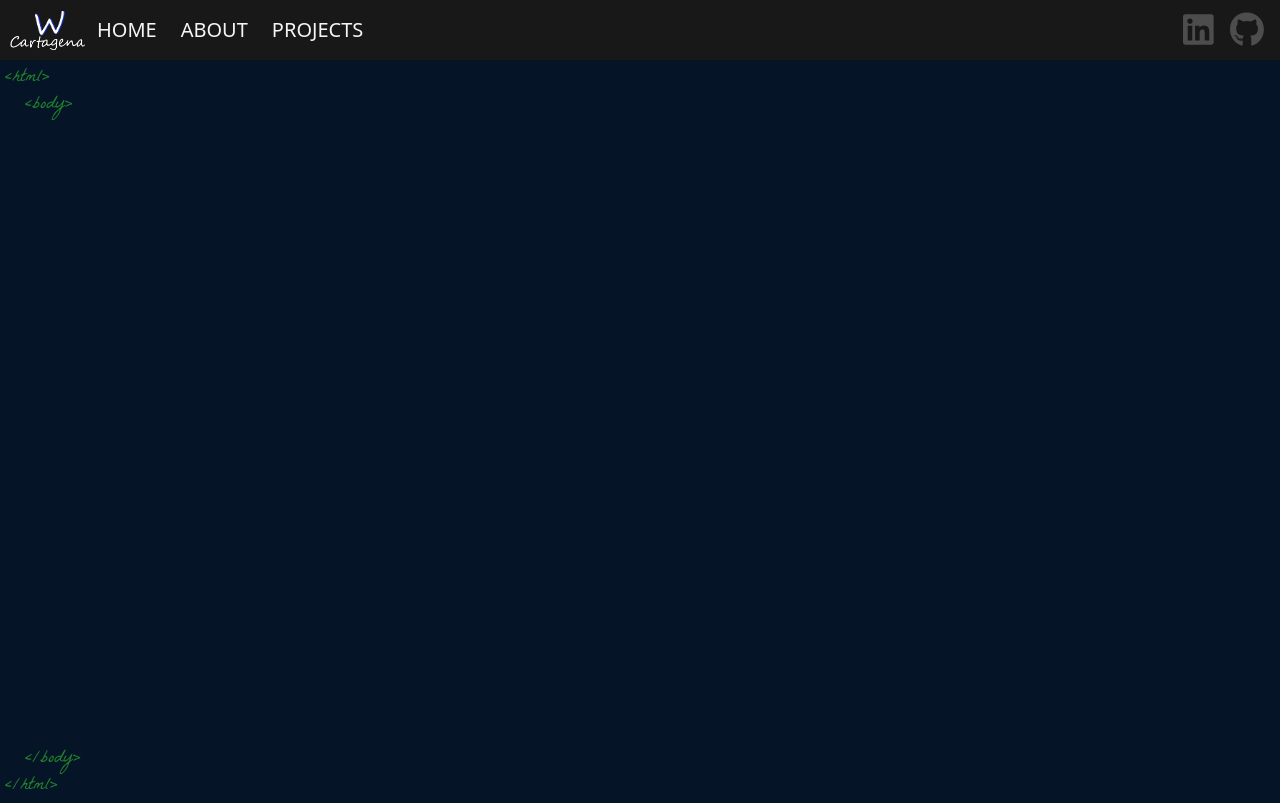
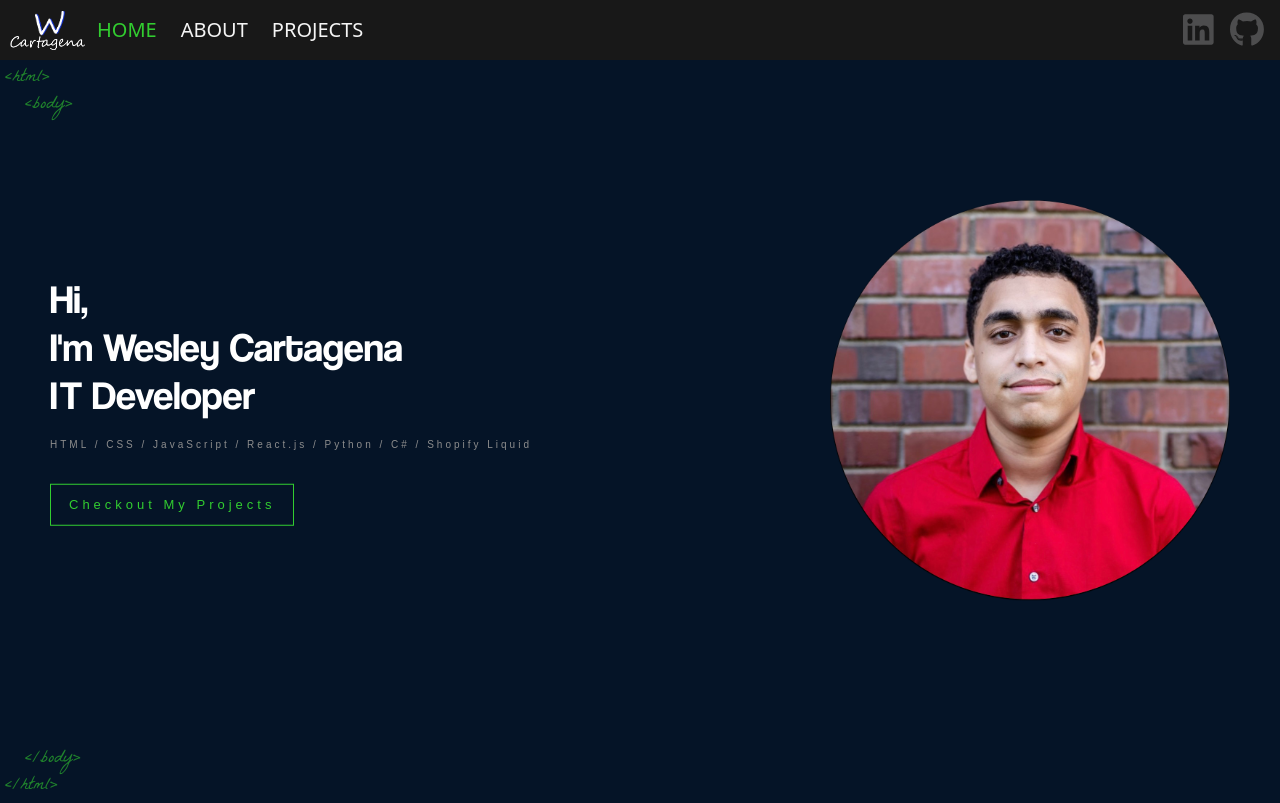
Before and after one commit to WesleyCartagena/WesleyCartagena.github.io, a React (Create React App) app: page /#/ in a window 1280 px wide. Built offline with nearby package versions, Linux system fonts and the light colour scheme.

Commit message:
Rebuilt homepage to use React Bootstrap

```diff
--- a/src/App.js
+++ b/src/App.js
@@ -13,10 +13,10 @@ function App() {
     <>
       <Routes>
         <Route path="/" element={<Layout />}>
-           {/*<Route index element={<Home />} />*/}
-           {/*<Route path="about" element={<About/>}/>*/}
+           <Route index element={<Home />} />
+           <Route path="about" element={<About/>}/>
           {/*<Route path="/contact" element={<Contact/>}/>*/}
-           {/*<Route path="/Projects" element={<Projects/>}/>*/}
+           <Route path="/Projects" element={<Projects/>}/>
         </Route>
       </Routes>
     </>
--- a/src/App.scss
+++ b/src/App.scss
@@ -23,9 +23,7 @@ textarea {
   font-family: 'Helvetica Neue';
 }
 
-body {
-  overflow: hidden; /* Prevent scrolling */
-}
+
 
 /* Optionally, you can hide scroll bars on specific elements */
 /* For Webkit (Chrome, Safari, Opera) */
--- a/src/components/Home/index.js
+++ b/src/components/Home/index.js
@@ -15,29 +15,60 @@ const Home = () => {
         }, 4000)
         return () => clearTimeout()
     }, []);
+    const [isMobile, setIsMobile] = useState(false);
 
+    useEffect(() => {
+      const handleResize = () => {
+        setIsMobile(window.innerWidth <= 767);
+      };
+
+      handleResize(); // Call initially to set isMobile state
+      window.addEventListener('resize', handleResize);
+
+      return () => {
+        window.removeEventListener('resize', handleResize);
+      };
+    }, []);
     return(
-
-        <section className="container home-page">
-            <div className="text-zone" id="text">
+       <>
+            {isMobile ? (
+                <div className="home-page-container-mobile">
+                    <div>
+                        <img className="" src={profile} id="profilePic" alt="profile" />
+                    </div>
+                    <div className="" id="text">
                         <h1>
                             <span className={letterClass}>Hi,</span>
-                <br/>
+                            <br />
                             <span className={`${letterClass} _13`}>I'm</span>
-                <AnimatedLetters letterClass={letterClass}
-                strArray={nameArray}
-                idx={15}/>
+                            <AnimatedLetters letterClass={letterClass} strArray={nameArray} idx={15} />
                             <br />
-                <AnimatedLetters letterClass={letterClass}
-                strArray={jobArray}
-                idx={22}/>
+                            <AnimatedLetters letterClass={letterClass} strArray={jobArray} idx={22} />
                         </h1>
-                <h2>Developer / HTML / CSS /  JavaScript / React JS / Python / Shopify Liquid</h2>
+                        <h2>HTML / CSS / JavaScript / React.js / Python / C# / Shopify Liquid</h2>
                         <Link to="projects" className="flat-button">Checkout My Projects</Link>
                     </div>
-            <img className = "text-zone" src = {profile} id = "pic" alt = "profile"/>
-        </section>
-
+                </div>
+            ) : (
+                <div className="home-page-container d-flex flex-row">
+                    <div className="text-zone position-absolute top-50 start-0 translate-middle-y" id="text">
+                        <h1>
+                            <span className={letterClass}>Hi,</span>
+                            <br />
+                            <span className={`${letterClass} _13`}>I'm</span>
+                            <AnimatedLetters letterClass={letterClass} strArray={nameArray} idx={15} />
+                            <br />
+                            <AnimatedLetters letterClass={letterClass} strArray={jobArray} idx={22} />
+                        </h1>
+                        <h2>HTML / CSS / JavaScript / React.js / Python / C# / Shopify Liquid</h2>
+                        <Link to="projects" className="flat-button">Checkout My Projects</Link>
+                    </div>
+                    <div>
+                        <img className="position-absolute top-50 end-0 translate-middle-y" src={profile} id="profilePic" alt="profile" />
+                    </div>
+                </div>
+            )}
+        </>
     );
 
 }
--- a/src/components/Home/index.scss
+++ b/src/components/Home/index.scss
@@ -1,4 +1,156 @@
-.container.home-page{
+.home-page-container{
+  .text-zone{
+
+  }
+  h1{
+    color: white;
+    font-size: 53px;
+    margin: 0;
+    font-family: 'Coolvetica';
+    font-weight: 400;
+  }
+  h2{
+    color: #8d8d8d;
+    margin-top: 20px;
+    font-weight: 400;
+    font-size: 11px;
+    font-family: sans-serif;
+    letter-spacing: 3px;
+    animation: fadeIn 1s 1.8s backwards;
+  }
+  .flat-button {
+    color: #32CD30;
+    font-size: 13px;
+    font-weight: 400;
+    letter-spacing: 4px;
+    font-family: sans-serif;
+    text-decoration: none;
+    padding: 10px 18px;
+    border: 1px solid #32CD30;
+    margin-top: 25px;
+    float: left;
+    animation: fadeInAnimation 1s 1.8s backwards;
+    white-space: nowrap;
+
+    &:hover {
+      background: #32CD30;
+      color: #333;
+    }
+  }
+  /* Extra small devices (phones, 600px and down) */
+  @media only screen and (max-width: 600px) {}
+  /* Small devices (portrait tablets and large phones, 600px and up) */
+  @media only screen and (min-width: 600px) {}
+  /* Medium devices (landscape tablets, 768px and up) */
+  @media only screen and (min-width: 768px) {
+    #profilePic{
+      max-width: 250px;
+      margin-right: 20px;
+    }
+    #text{
+      margin-left: 20px;
+    }
+    h1{
+      font-size: 40px;
+    }
+    h2{
+      font-size: 10px;
+    }
+  }
+  /* Large devices (laptops/desktops, 992px and up) */
+  @media only screen and (min-width: 992px) {
+    #profilePic{
+      max-width: 300px;
+      margin-right: 50px;
+    }
+    #text{
+      margin-left: 50px;
+    }
+  }
+  /* Extra large devices (large laptops and desktops, 1200px and up) */
+  @media only screen and (min-width: 1200px) {
+    #profilePic{
+      max-width: 400px;
+      margin-right: 50px;
+    }
+    #text{
+      margin-left: 50px;
+    }
+  }
+}
+
+.home-page-container-mobile{
+  display: flex;
+  flex-direction: column; /* Stack items vertically for mobile */
+  align-items: center; /* Center items horizontally */
+  padding: 20px; /* Add padding to create space around the items */
+
+  .text-zone {
+    margin-bottom: 20px; /* Add margin below the text zone */
+    text-align: center; /* Center text horizontally */
+  }
+
+  #profilePic {
+    max-width: 250px; /* Adjust maximum width for the image */
+  }
+  h1{
+    color: white;
+    font-size: 30px;
+    font-family: 'Coolvetica';
+    font-weight: 400;
+  }
+  h2{
+    color: #8d8d8d;
+    margin-top: 20px;
+    font-weight: 400;
+    font-size: 11px;
+    font-family: sans-serif;
+    letter-spacing: 3px;
+    animation: fadeIn 1s 1.8s backwards;
+  }
+  .flat-button {
+    color: #32CD30;
+    font-size: 13px;
+    font-weight: 400;
+    letter-spacing: 4px;
+    font-family: sans-serif;
+    text-decoration: none;
+    padding: 10px 18px;
+    border: 1px solid #32CD30;
+    margin-top: 25px;
+    float: left;
+    animation: fadeInAnimation 1s 1.8s backwards;
+    white-space: nowrap;
+
+    &:hover {
+      background: #32CD30;
+      color: #333;
+    }
+  }
+  #profilePic{
+    padding-top: 50px;
+  }
+  @media only screen and (max-width: 600px) {
+
+  }
+  /* Small devices (portrait tablets and large phones, 600px and up) */
+  @media only screen and (min-width: 600px) {}
+  /* Medium devices (landscape tablets, 768px and up) */
+  @media only screen and (min-width: 768px) {
+
+  }
+  /* Large devices (laptops/desktops, 992px and up) */
+  @media only screen and (min-width: 992px) {
+
+  }
+  /* Extra large devices (large laptops and desktops, 1200px and up) */
+  @media only screen and (min-width: 1200px) {
+
+  }
+}
+
+
+/*.container.home-page{
   display: flex;
   flex-direction: row;
   flex-wrap: wrap;
@@ -222,4 +374,4 @@
 
     }
   }
-}
+}*/
--- a/src/components/Topbar/index.scss
+++ b/src/components/Topbar/index.scss
@@ -1,6 +1,7 @@
 .wc-navbar{
     background: #181818;
     height: 60px;
+    z-index: 1000;
 }
 
 
@@ -27,6 +28,9 @@
 }
 
 .navbar-middle-item-text:hover {
+  color: #32CD30 !important;
+}
+a.active{
   color: #32CD30 !important;
 }
 #linkedin{
```
Lines whose indentation alone changed are shown as unchanged.
